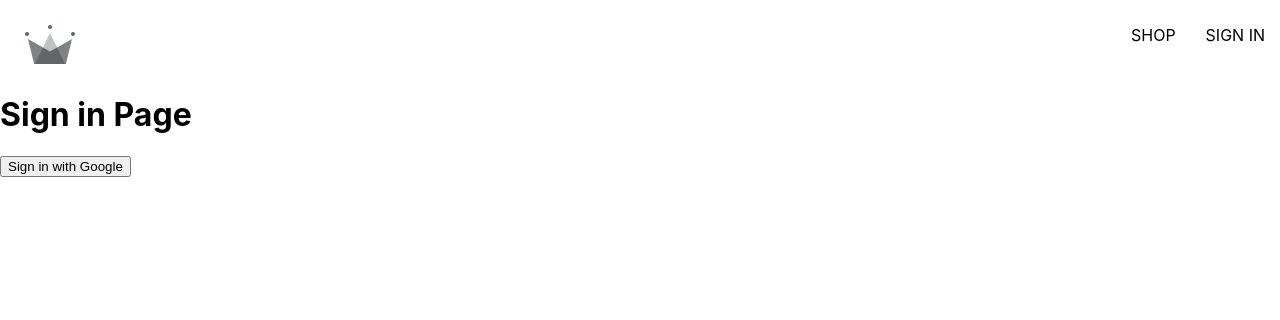
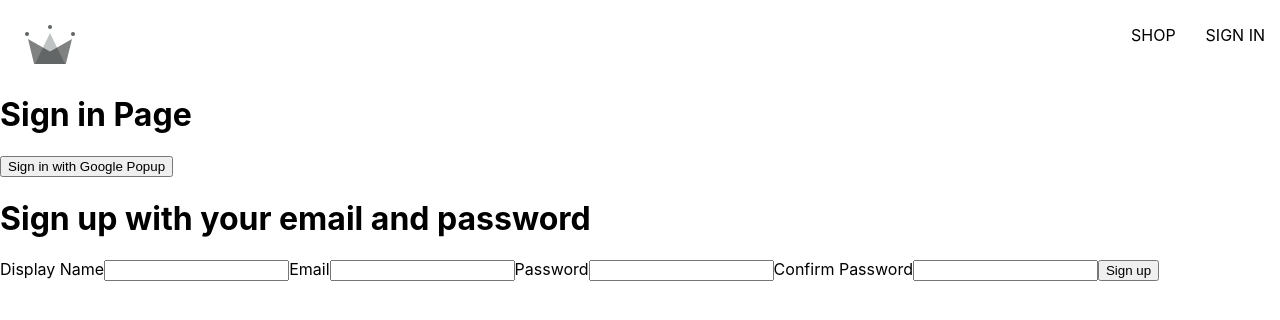
Before and after one commit to daveslaw/send-it, a React (Create React App) app: page /sign-in in a window 1280 px wide. Shown: the top 320 px of the page. Built offline with nearby package versions, Linux system fonts and the light colour scheme.

Commit message:
setting up form ui

```diff
--- a/src/App.js
+++ b/src/App.js
@@ -8,12 +8,6 @@
 const Shop = () => {
 	return (
 		<div>I am the shop</div>
-	)
-}
-
-const Contact = () => {
-	return (
-		<div>Contact Page</div>
 	)
 }
 
--- /dev/null
+++ b/src/components/SignUpForm/SignUpForm.js
@@ -0,0 +1,63 @@
+import { React, useState } from "react";
+
+const defaultFormData = {
+	displayName: "",
+	email: "",
+	password: "",
+	confirmPassword: "",
+};
+
+const SignUpForm = () => {
+	const [formData, setFormData] = useState(defaultFormData);
+	const { displayName, email, password, confirmPassword } = formData;
+
+	const handleFormInput = (event) => {
+		const { name } = event;
+	};
+
+	return (
+		<div>
+			<h1>Sign up with your email and password</h1>
+			<form onSubmit={() => {}}>
+				<label>Display Name</label>
+				<input
+					type="text"
+					required
+					onChange={handleFormInput}
+					name="displayName"
+                    value={displayName}
+				></input>
+
+				<label>Email</label>
+				<input
+					type="email"
+					required
+					onChange={handleFormInput}
+					name="email"
+                    value={email}
+				></input>
+
+				<label>Password</label>
+				<input
+					type="password"
+					required
+					onChange={handleFormInput}
+					name="password"
+                    value={password}
+				></input>
+
+				<label>Confirm Password</label>
+				<input
+					type="password"
+					required
+					onChange={handleFormInput}
+					name="confirmPassword"
+                    value={confirmPassword}
+				></input>
+				<button type="submit">Sign up</button>
+			</form>
+		</div>
+	);
+};
+
+export default SignUpForm;
--- a/src/routes/SignIn/SignIn.js
+++ b/src/routes/SignIn/SignIn.js
@@ -1,17 +1,21 @@
-import React from "react";
-import { signInWithGooglePopup, createUserDoc } from "../../utils/Firebase/firebase.utils";
-
+import { React } from "react";
+import {
+	signInWithGooglePopup,
+	createUserDoc,
+} from "../../utils/Firebase/firebase.utils";
+import SignUpForm from '../../components/SignUpForm/SignUpForm';
 
 const SignIn = () => {
 	const logGoogleUser = async () => {
-		const {user} = await signInWithGooglePopup();
+		const { user } = await signInWithGooglePopup();
 		const userDocRef = await createUserDoc(user);
-	}
+	};
 
 	return (
 		<div>
 			<h1>Sign in Page</h1>
-			<button onClick={logGoogleUser}>Sign in with Google</button>
+			<button onClick={logGoogleUser}>Sign in with Google Popup</button>
+            <SignUpForm/>
 		</div>
 	);
 };
--- a/src/utils/Firebase/firebase.utils.js
+++ b/src/utils/Firebase/firebase.utils.js
@@ -1,7 +1,7 @@
 import { initializeApp } from "firebase/app";
 import {
 	getAuth,
-	signInWithDirect,
+	signInWithRedirect,
 	signInWithPopup,
 	GoogleAuthProvider,
 } from "firebase/auth";
@@ -25,6 +25,7 @@
 
 export const auth = getAuth();
 export const signInWithGooglePopup = () => signInWithPopup(auth, provider);
+export const signInWithGoogleRedirect = () => signInWithRedirect(auth, provider)
 
 export const db = getFirestore();
 
@@ -44,5 +45,5 @@
             console.log('error creating the user', error.message)
         }
     }
-
+    return userDocRef
 }
```
